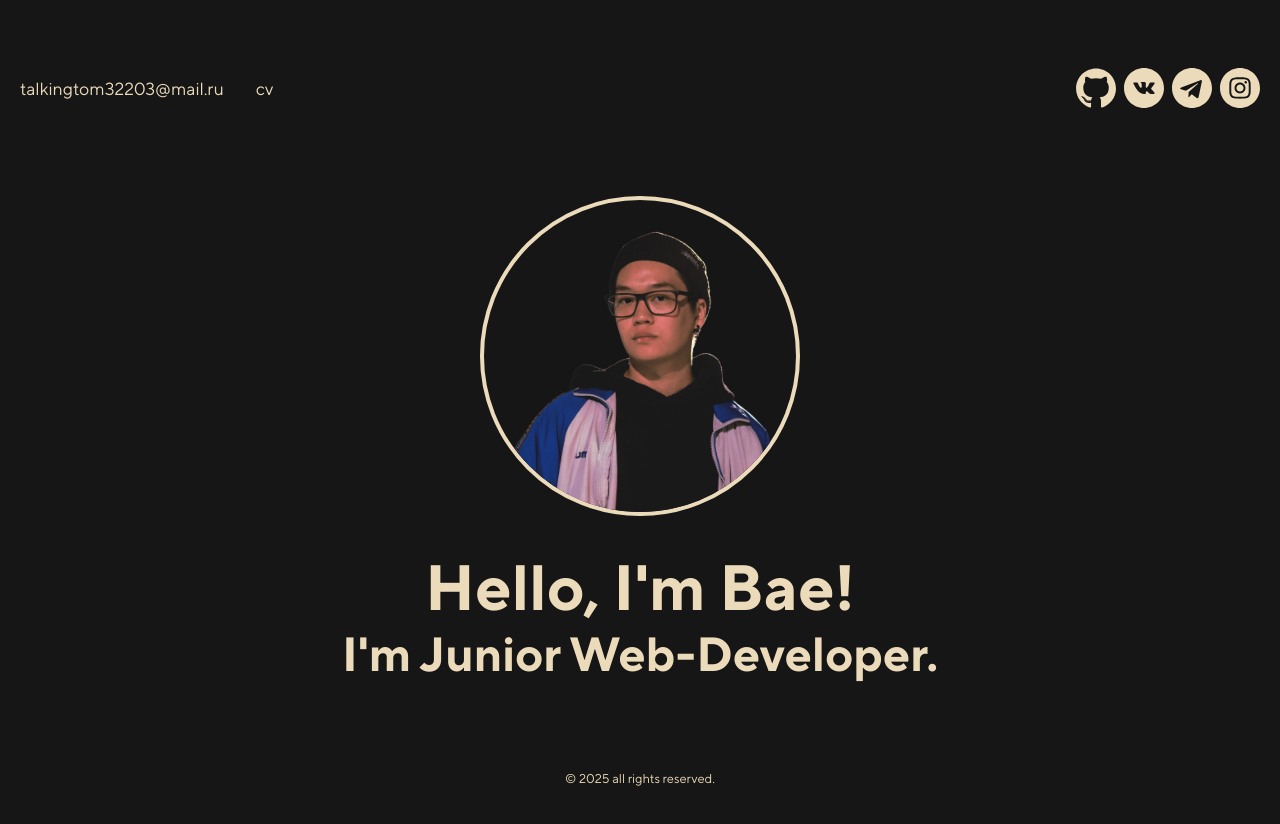
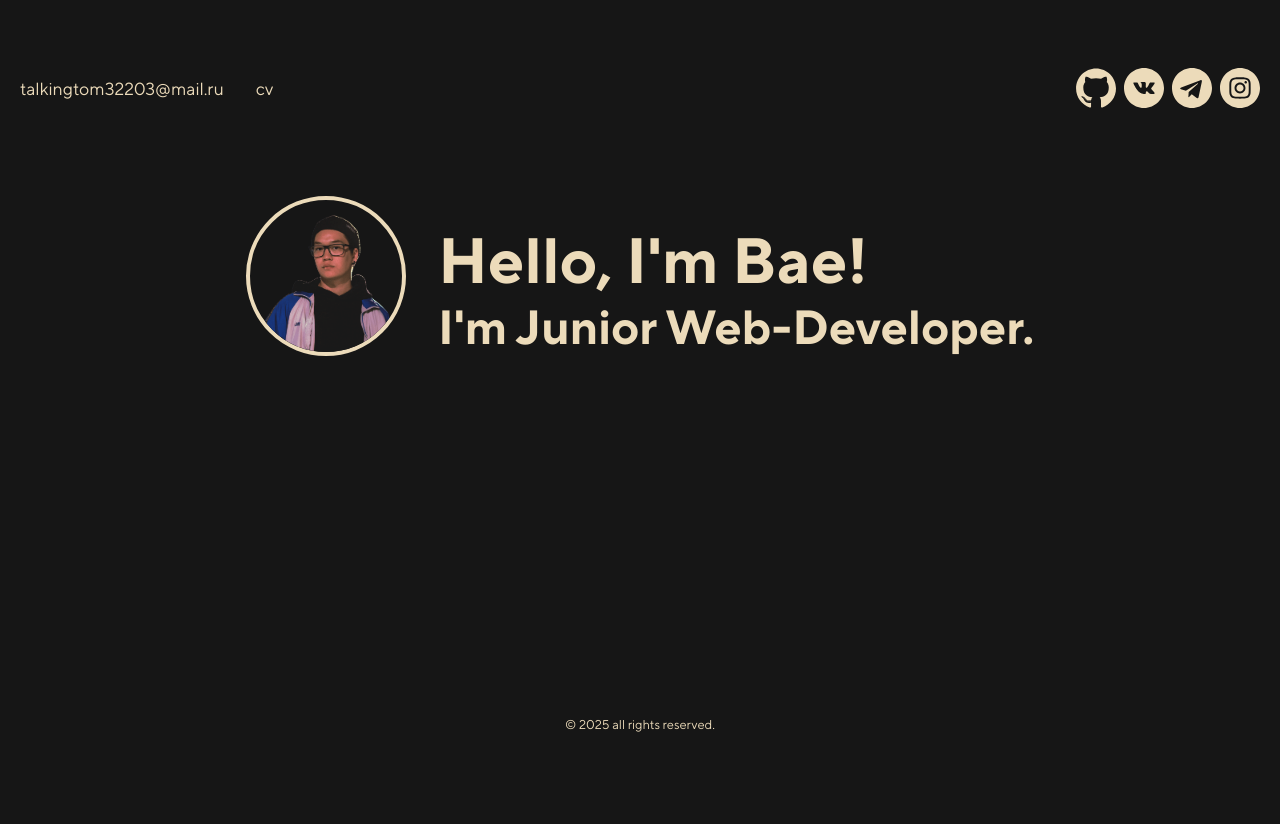
Before and after one commit to kabirov-bae/bae-visit-card, a Vue app: page / in a window 1280 px wide. Shown: the top 824 px of the page. After the commit the page ends 800 px from the top, so only its background shows below. Built offline with nearby package versions, Linux system fonts and the light colour scheme; a web font is replaced by a local one.

Commit message:
- design solves

```diff
--- a/src/shared/ui/Avatar/ui.vue
+++ b/src/shared/ui/Avatar/ui.vue
@@ -25,7 +25,7 @@ const { scale = true, bg = false } = props;
 
 <style scoped>
 .avatar {
-  max-width: 20rem;
+  max-width: 10rem;
   border: 0.3rem solid var(--main-white);
   border-radius: 50%;
   overflow: hidden;
@@ -33,8 +33,9 @@ const { scale = true, bg = false } = props;
 }
 
 .avatar img {
-  transition: 0.2s;
+  transition: 0.5s;
   filter: brightness(1.5) contrast(0.9);
+  object-position: -10% -10%;
 }
 
 .avatar--bg:hover {
@@ -42,6 +43,6 @@ const { scale = true, bg = false } = props;
 }
 
 .avatar--scale:hover img {
-  scale: 1.2;
+  scale: 1.1;
 }
 </style>
--- a/src/widgets/Intro/ui.vue
+++ b/src/widgets/Intro/ui.vue
@@ -23,9 +23,8 @@ import { Container } from "@/shared/ui/Container";
 
 .intro__inner {
   display: flex;
-  flex-direction: column;
-  text-align: center;
-  align-items: center;
+  justify-content: center;
+  align-items: end;
   gap: 2rem;
 }
 
```
